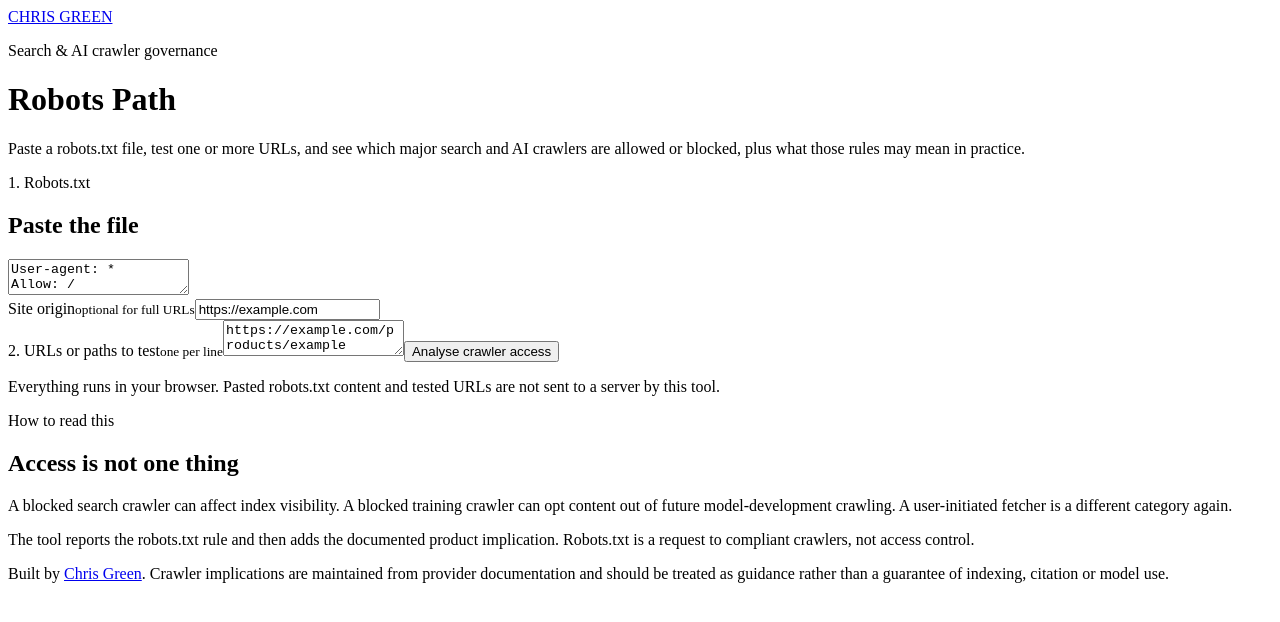
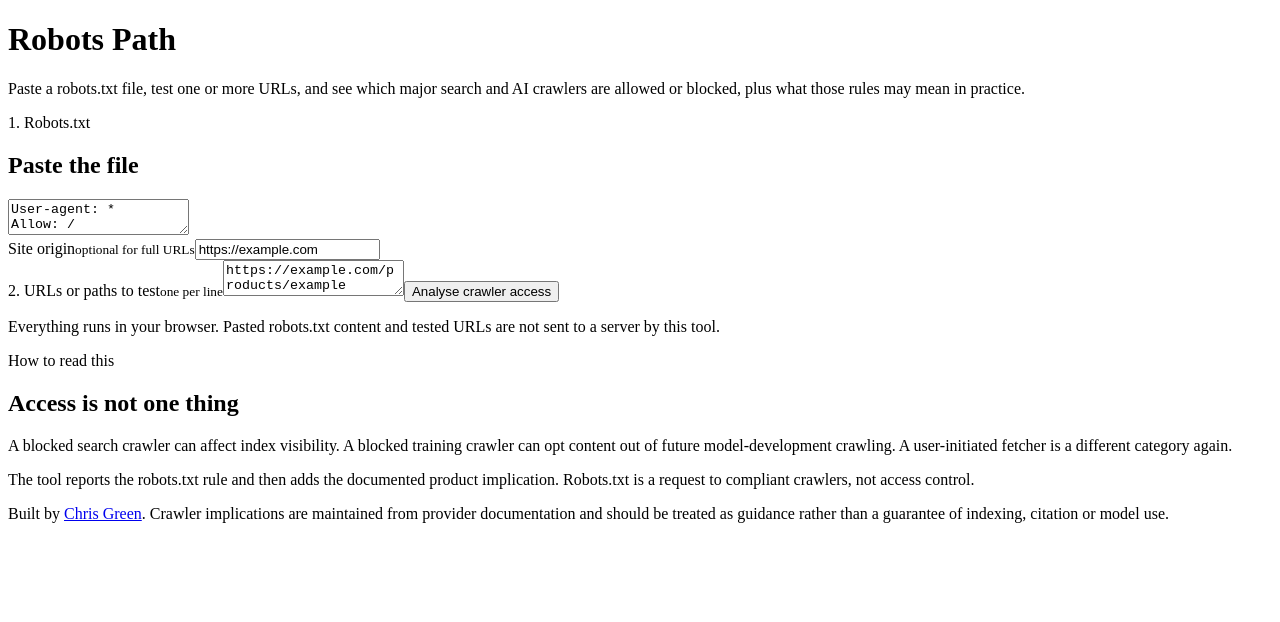
Before and after one commit to chr156r33n/robots-path, a React (Vite) app: page / in a window 1280 px wide. Shown: the top 622 px of the page. Built offline with nearby package versions, Linux system fonts and the light colour scheme; the HTML template or start-up script is replaced by a standard one.

Commit message:
Refactor header and move brand link to footer
Removed the header section and moved the brand link to the footer.

```diff
--- a/src/App.jsx
+++ b/src/App.jsx
@@ -212,19 +212,6 @@ export default function App() {
   return (
     <main>
       <header className="hero shell">
-        <a
-          className="brand"
-          href="https://www.chris-green.net"
-          target="_top"
-          rel="noreferrer"
-        >
-          CHRIS GREEN
-        </a>
-
-        <p className="eyebrow">
-          Search & AI crawler governance
-        </p>
-
         <h1>Robots Path</h1>
 
         <p className="lede">
@@ -367,6 +354,14 @@ export default function App() {
               />
             ))}
           </div>
+          <div>        <a
+          className="brand"
+          href="https://www.chris-green.net"
+          target="_top"
+          rel="noreferrer"
+        >
+          CHRIS GREEN
+        </a></div>
         </section>
       ))}
 
```
